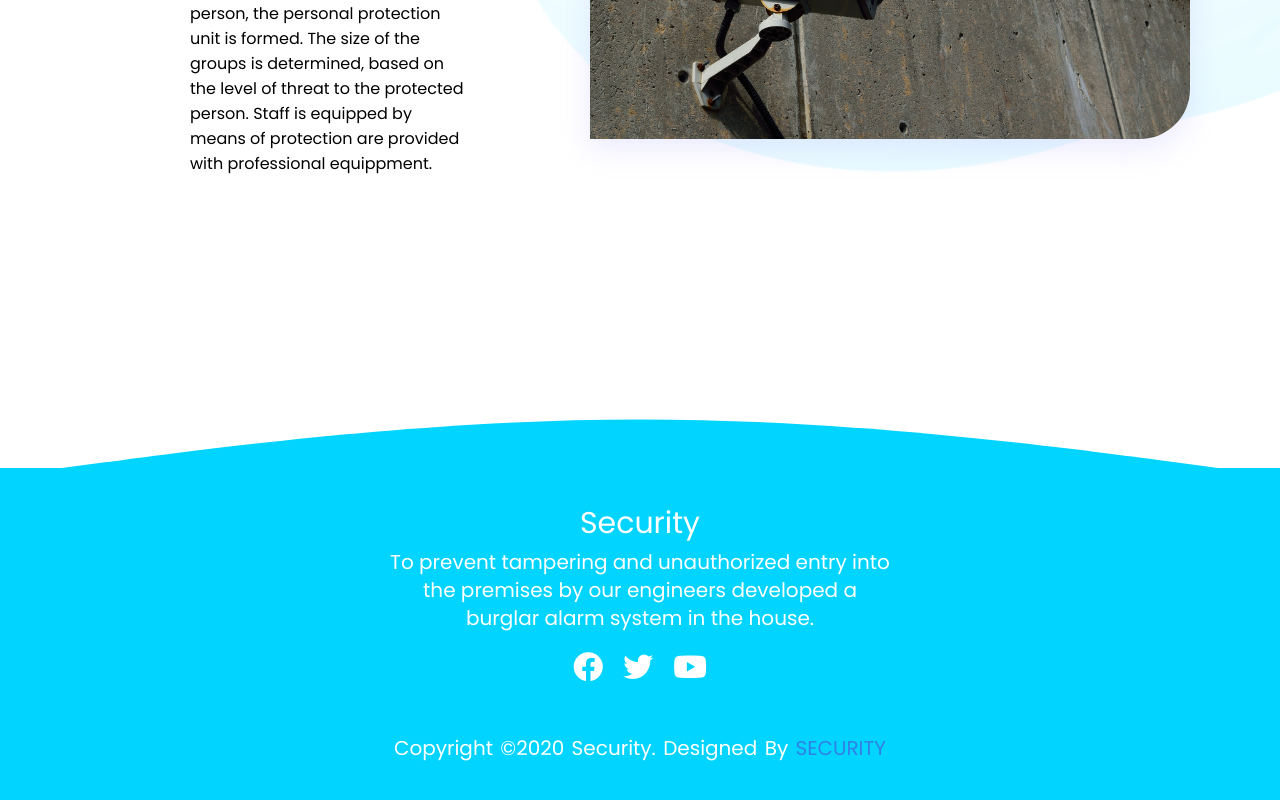
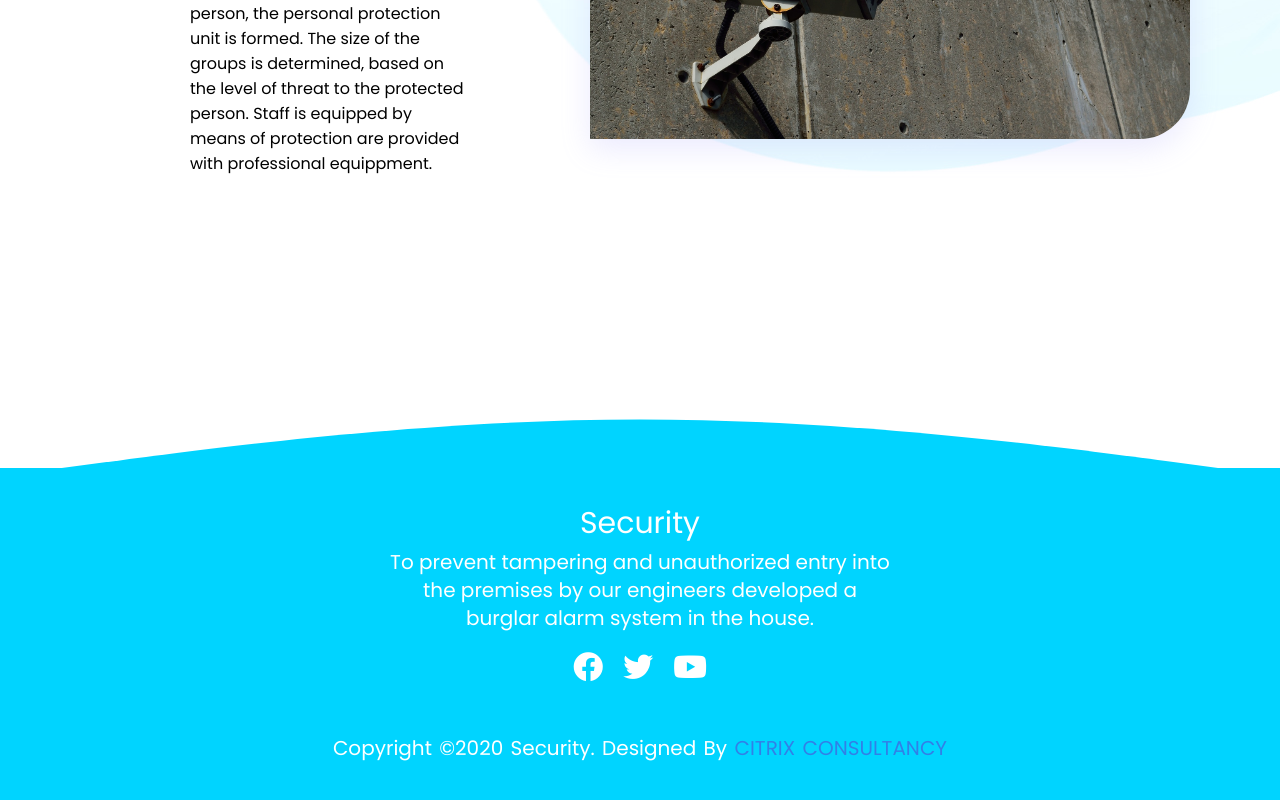
Before and after one commit to AliTechGeek52/security-template-1, a plain HTML site: page services.html in a window 1280 px wide. Shown: the part 2809-3609 px from the top of the page. Drawn offline with Linux system fonts and the light colour scheme.

Commit message:
footer updated

```diff
--- a/services.html
+++ b/services.html
@@ -126,7 +126,7 @@
             </ul>
         </div>
         <div class="footer-bottom">
-            <p>copyright &copy;2020 Security. designed by <span>Security</span></p>
+            <p>copyright &copy;2020 Security. designed by <span>Citrix Consultancy</span></p>
         </div>
     </footer>
     <!-- footer end -->
```
